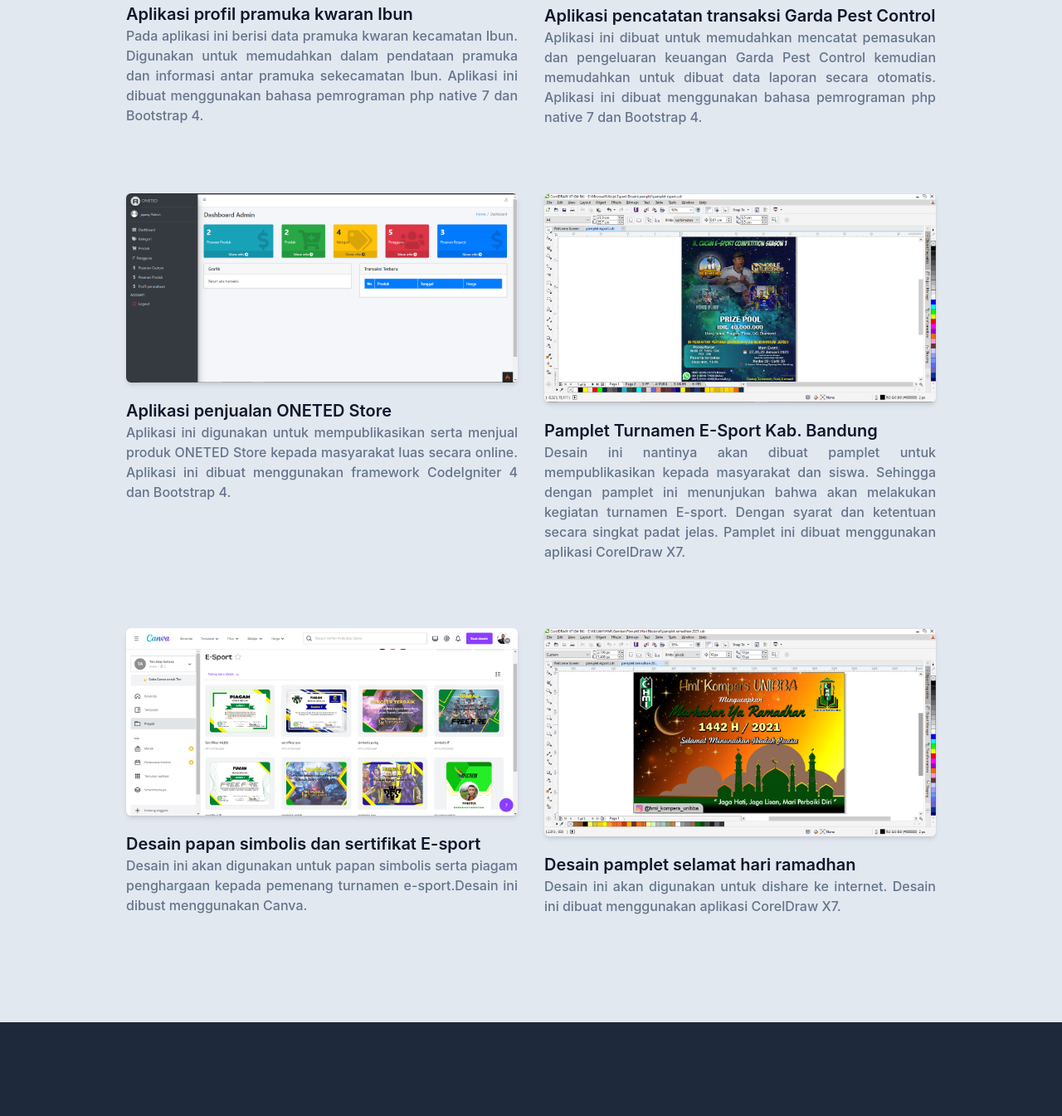
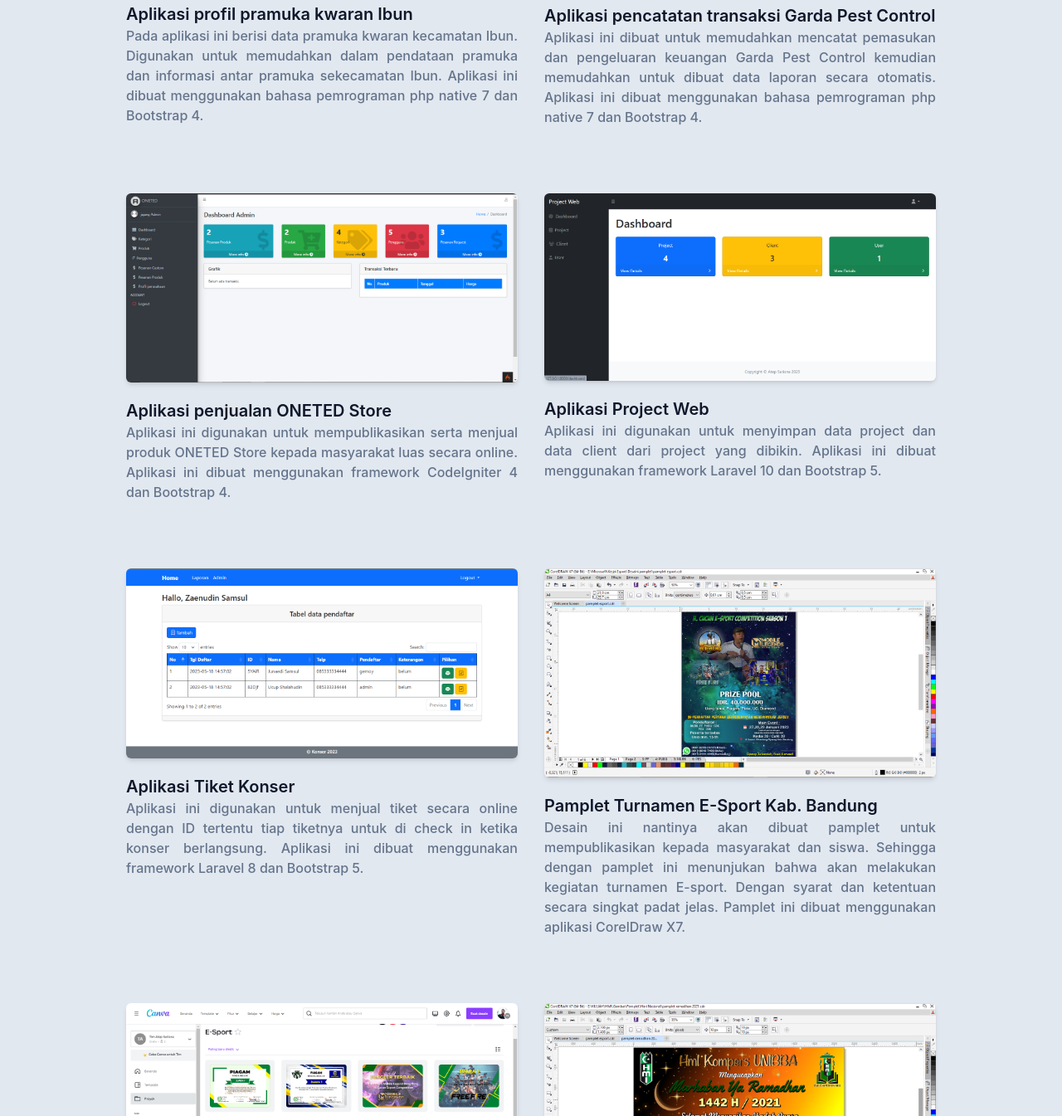
Before and after one commit to atepsutisna2212/portfolio, a website: page index.html in a window 1280 px wide. Shown: the part 2305-3650 px from the top of the page at 83% size. Drawn offline with Linux system fonts and the light colour scheme.

Commit message:
menambah project web dan tiket konser

```diff
--- a/index.html
+++ b/index.html
@@ -265,6 +265,27 @@
                     <p class="font-medium text-base text-secondary text-justify dark:text-slate-300">Aplikasi ini
                         digunakan untuk mempublikasikan serta menjual produk ONETED Store kepada masyarakat luas secara
                         online. Aplikasi ini dibuat menggunakan framework CodeIgniter 4 dan Bootstrap 4.</p>
+                </div>
+                <div class="mb-12 p-4 md:w-1/2">
+                    <div class="rounded-md shadow-md overflow-hidden">
+                        <img src="public/img/project/6.png" alt="" class="w-full">
+                    </div>
+                    <h3 class="font-semibold text-xl text-dark mt-5 dark:text-white">Aplikasi Project Web
+                    </h3>
+                    <p class="font-medium text-base text-secondary text-justify dark:text-slate-300">Aplikasi ini
+                        digunakan untuk menyimpan data project dan data client dari project yang dibikin. Aplikasi ini
+                        dibuat menggunakan framework Laravel 10 dan Bootstrap 5.</p>
+                </div>
+                <div class="mb-12 p-4 md:w-1/2">
+                    <div class="rounded-md shadow-md overflow-hidden">
+                        <img src="public/img/project/7.png" alt="" class="w-full">
+                    </div>
+                    <h3 class="font-semibold text-xl text-dark mt-5 dark:text-white">Aplikasi Tiket Konser
+                    </h3>
+                    <p class="font-medium text-base text-secondary text-justify dark:text-slate-300">Aplikasi ini
+                        digunakan untuk menjual tiket secara online dengan ID tertentu tiap tiketnya untuk di check in
+                        ketika konser berlangsung. Aplikasi ini dibuat menggunakan framework Laravel 8 dan Bootstrap
+                        5.</p>
                 </div>
                 <div class="mb-12 p-4 md:w-1/2">
                     <div class="rounded-md shadow-md overflow-hidden">
```
Also changed, not shown: public/img/project/6.png (added), public/img/project/7.png (added).
